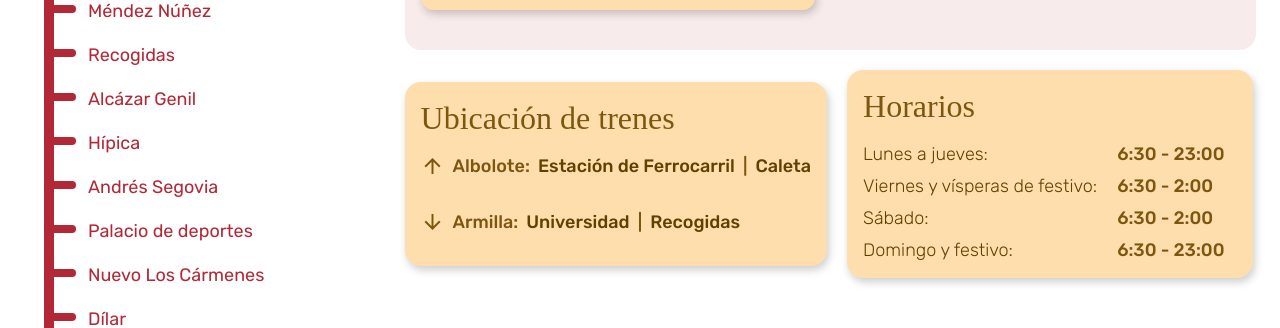
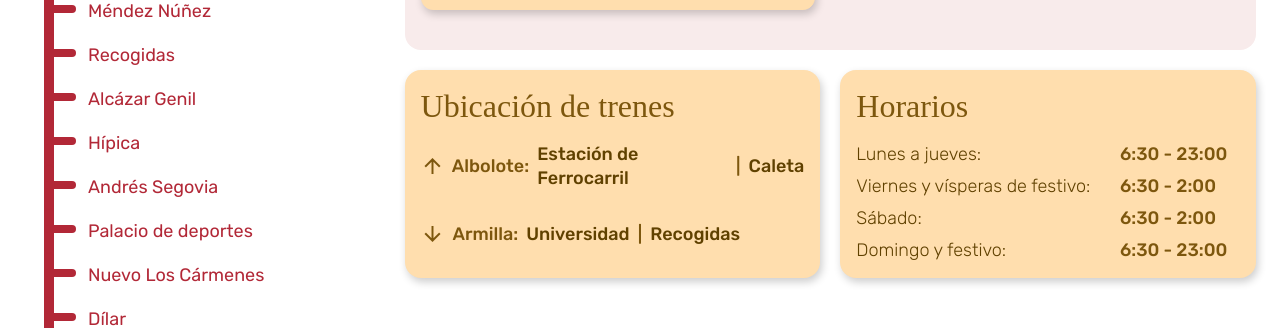
Before and after one commit to jaimeAlorg/grx-metro-web-app, an Angular app: page / in a window 1280 px wide. Shown: the part 819-1147 px from the top of the page. Built offline with nearby package versions, Linux system fonts and the light colour scheme; no server answers; a web font is replaced by a local one.

Commit message:
fix: Fixed width and allignment for information wrapper-narrow

```diff
--- a/src/app/pages/home-page/home-page.component.html
+++ b/src/app/pages/home-page/home-page.component.html
@@ -23,7 +23,9 @@
 				(goBackToListEvent)="goBackToList($event)"
 			></app-station-page>
 			<div class="information-wrapper-narrow" *ngIf="isNarrowScreen">
-				<app-train-location *ngIf="!isMobileView"></app-train-location>
+				<app-train-location
+					*ngIf="isFullInformationSectionVisible"
+				></app-train-location>
 				<app-schedule-information></app-schedule-information>
 			</div>
 		</div>
--- a/src/app/pages/home-page/home-page.component.scss
+++ b/src/app/pages/home-page/home-page.component.scss
@@ -131,13 +131,16 @@
 	gap: 20px;
 
 	app-train-location {
+		width: 100%;
 		display: flex;
 		flex-direction: column;
 		justify-content: center;
 	}
 
-	//Tablet
-	@media (max-width: styles.$tablet-breaking-point) {
-		justify-content: space-between;
+	app-schedule-information {
+		display: flex;
+		width: 100%;
+		flex-direction: column;
+		justify-content: center;
 	}
 }
--- a/src/app/pages/home-page/home-page.component.ts
+++ b/src/app/pages/home-page/home-page.component.ts
@@ -59,8 +59,10 @@ export class HomePageComponent implements OnInit, OnDestroy {
   showStationData: boolean = false;
   isMobileView: boolean = false;
   isNarrowScreen: boolean = false;
+  isFullInformationSectionVisible: boolean = false;
 
   //TODO Change name to constants
+  INFORMATION_SECTION_WIDTH: number = 700;
   MOBILE_VIEW_WIDTH: number = 940;
   NARROW_SCREEN_WIDTH: number = 1350;
   stationData: StationData = {
@@ -106,6 +108,7 @@ export class HomePageComponent implements OnInit, OnDestroy {
   checkViewport(): void {
     this.isMobileView = window.innerWidth < this.MOBILE_VIEW_WIDTH;
     this.isNarrowScreen = window.innerWidth < this.NARROW_SCREEN_WIDTH;
+    this.isFullInformationSectionVisible = window.innerWidth > this.INFORMATION_SECTION_WIDTH;
   }
 
   goBackToList($event: boolean): void {
```
